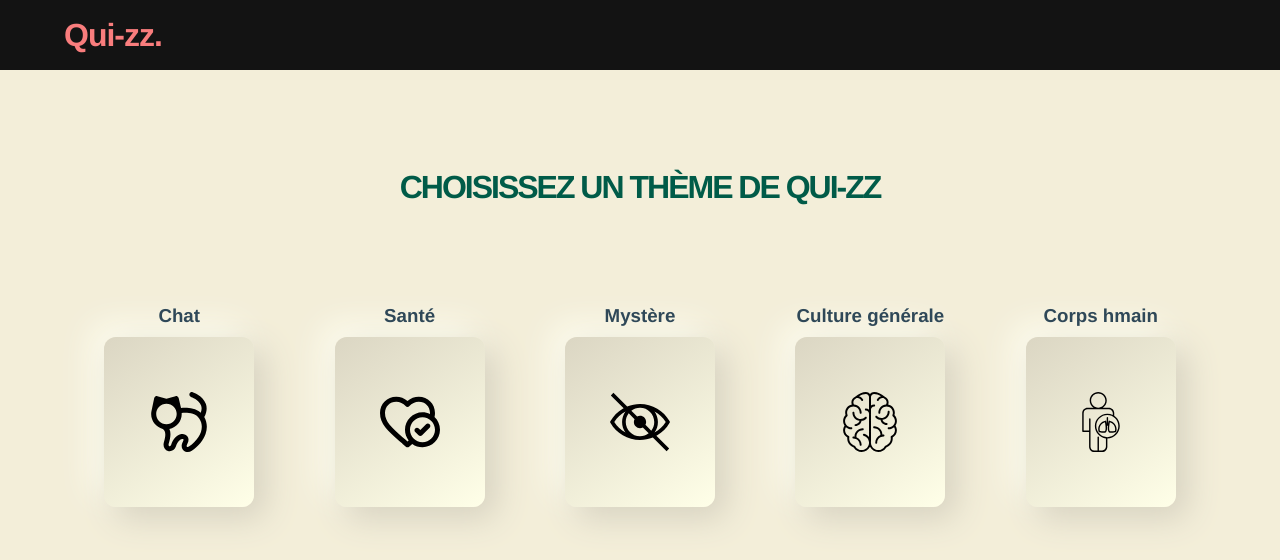
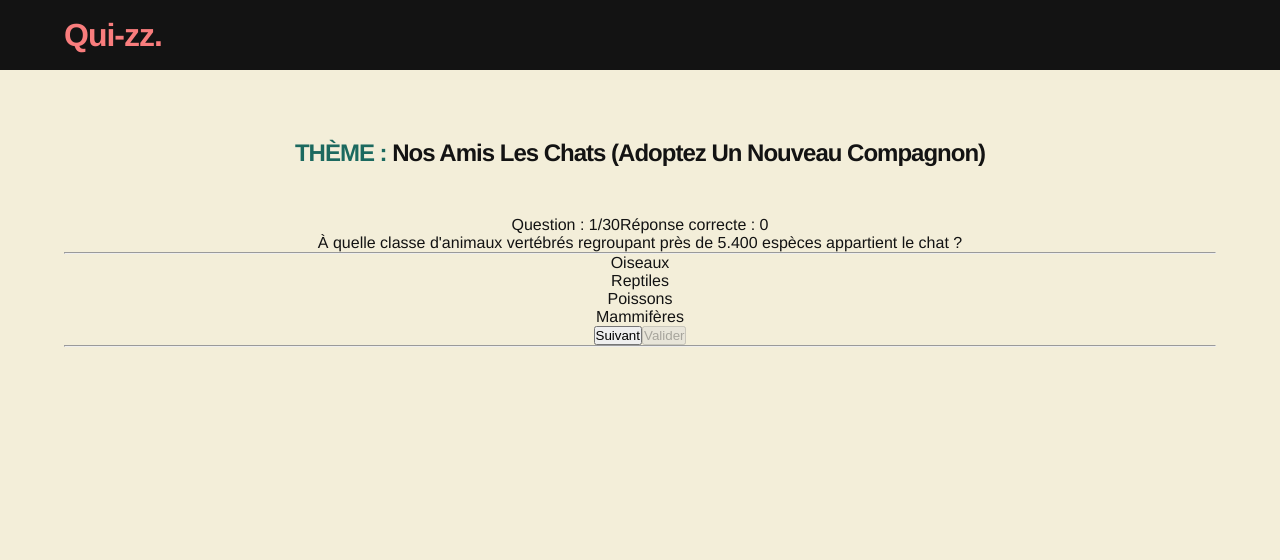
Before and after one commit to DevDams/qui-zz, a Vue app: page /#/chat in a window 1280 px wide. Before the commit this address led to /#/start. Shown: the top 560 px of the page. Built offline with nearby package versions, Linux system fonts and the light colour scheme.

Commit message:
try to fix color when choose bad answer

```diff
--- a/src/components/Question.vue
+++ b/src/components/Question.vue
@@ -5,7 +5,7 @@
     </div>
     <div class="question_box">
       <div class="counter">
-        <span>Question : {{ index + 1 }}</span>
+        <span>Question : {{ index + 1 }}/30</span>
         <span>Réponse correcte : {{ correct }}</span>
       </div>
       <div class="question">
@@ -20,7 +20,7 @@
             !submit && select === index ? 'selected' :
             submit && select === index && currentQuestion.réponse === currentQuestion.propositions[select] ? 'true' :
             submit && select === index && currentQuestion.réponse !== currentQuestion.propositions[select] ? 'dd' :
-            submit && select !== index && currentQuestion.réponse !== currentQuestion.propositions[select] ? 'true' : ''
+            submit && select !== correctIndex && currentQuestion.réponse === currentQuestion.propositions[correctIndex] ? 'ee': ''
           ]"
         > {{ answer }} </p>
       </div>
@@ -61,13 +61,20 @@ export default {
       // this.select = null
       this.submit = true
       this.validate = false
+
       let correct_choice = document.querySelector('.selected')
+
       if (this.currentQuestion.réponse === this.currentQuestion.propositions[this.select]) {
         this.correct++
         correct_choice.classList.add('correct_answer')
       } else {
         console.log(this.currentQuestion.réponse)
       }
+
+      if (this.currentQuestion.propositions.includes(this.currentQuestion.réponse)) {
+        this.corretIndex = this.currentQuestion.propositions.indexOf(this.currentQuestion.réponse)
+      }
+      console.log(this.corretIndex)
     }
   }
 }
@@ -110,4 +117,8 @@ export default {
 .dd {
   color: red;
 }
+
+.ee {
+  color: coral;
+}
 </style>
```
